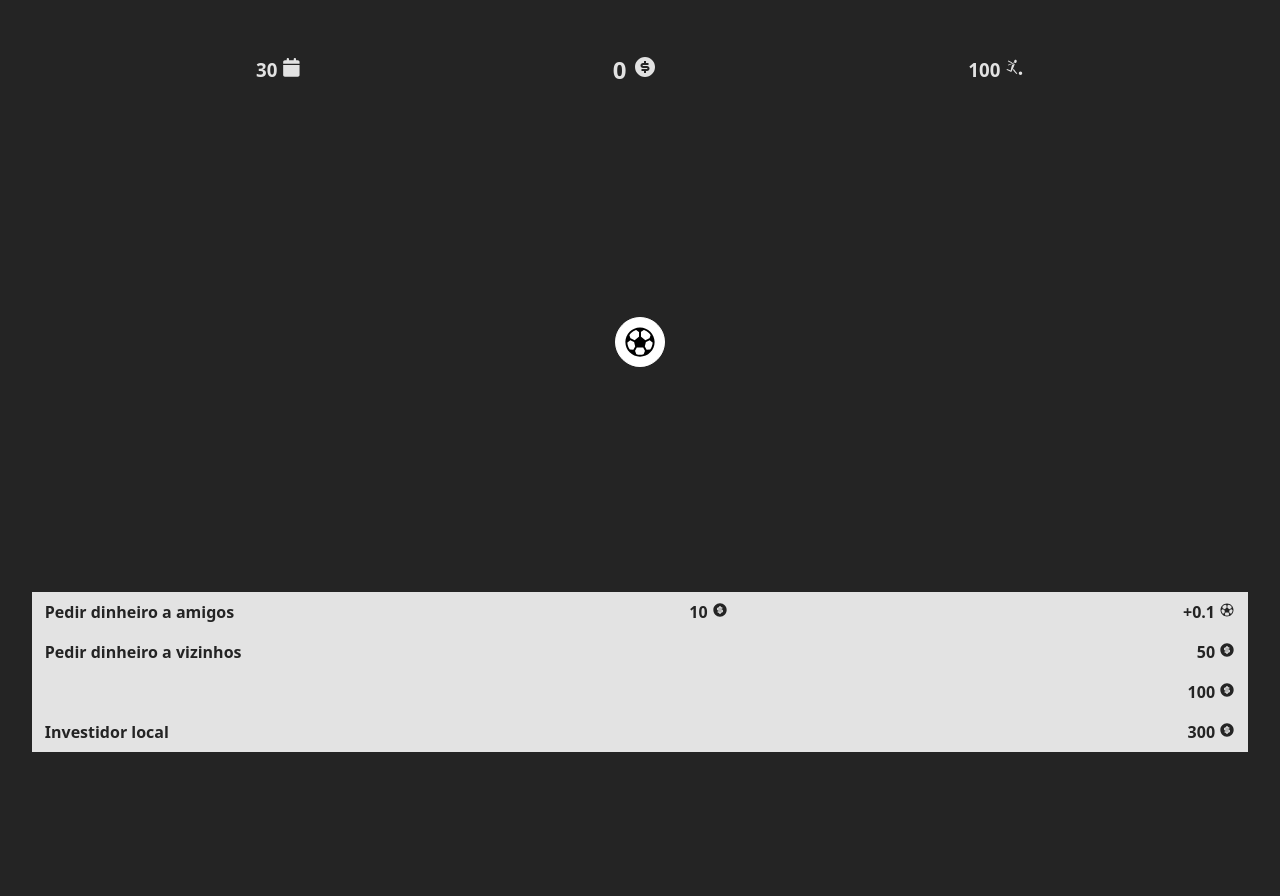
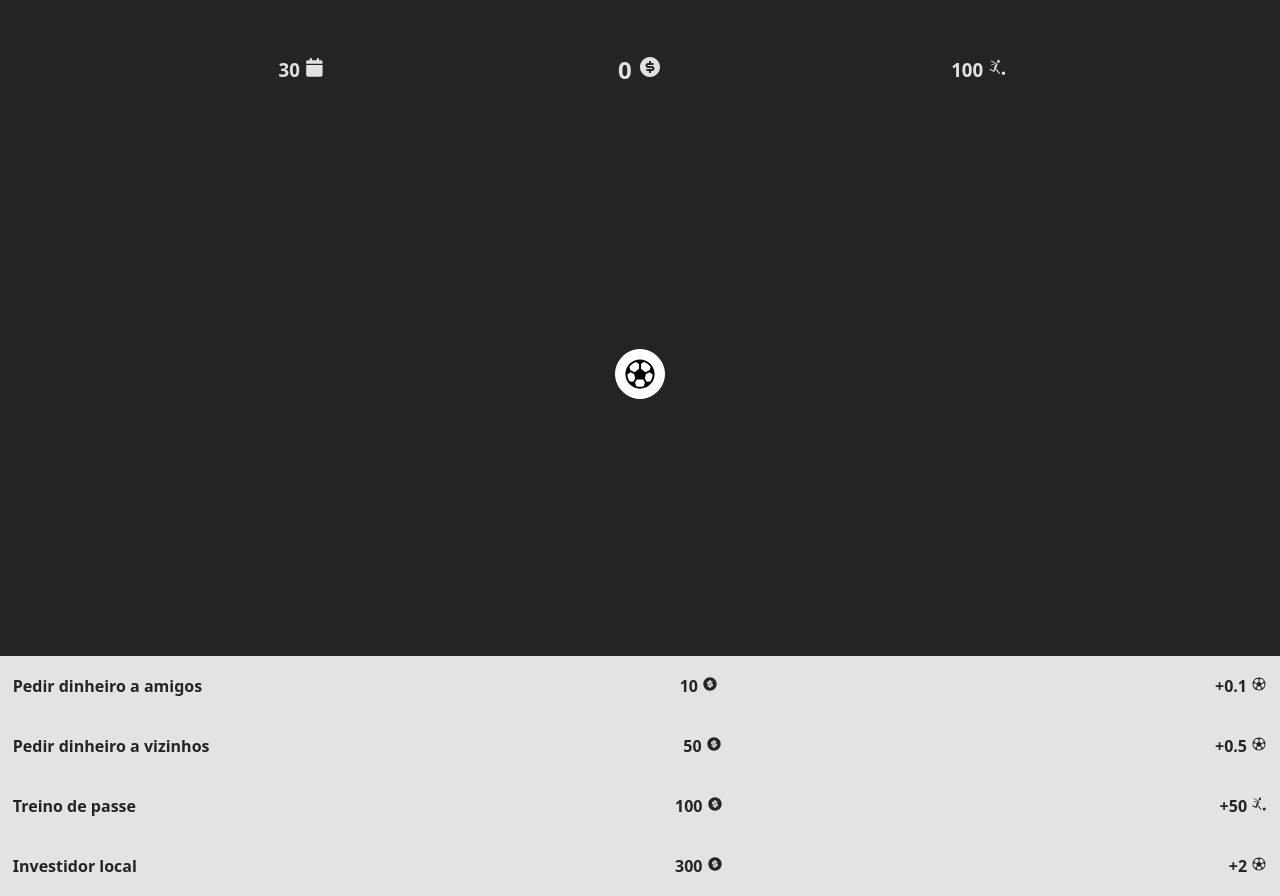
Before and after one commit to jeancarloslima/jogo-clicker-futebol, a React (Vite) app: page / in a window 1280 px wide. Before the commit the page ends 800 px from the top, so only its background shows below. Built offline with nearby package versions, Linux system fonts and the light colour scheme.

Commit message:
Ajustando design da tela de melhorias

```diff
--- a/src/App.css
+++ b/src/App.css
@@ -8,7 +8,7 @@
 .app {
   width: 100%;
   min-height: 100dvh;
-  padding: 2rem;
+  padding: 2rem 2rem 0 2rem;
   display: flex;
   flex-direction: column;
   align-items: center;
@@ -16,8 +16,7 @@
 }
 
 header,
-main,
-footer {
+main {
   width: 100%;
 }
 
@@ -30,3 +29,13 @@ footer {
   justify-content: space-between;
   margin: auto;
 }
+
+.header-container h2,
+.header-container h3 {
+  min-width: 90px;
+}
+
+footer {
+  width: 100dvw;
+  height: 160px;
+}
--- a/src/components/TelaClicker/tela-clicker.css
+++ b/src/components/TelaClicker/tela-clicker.css
@@ -16,8 +16,8 @@
     transition: .3s;
 }
 
-.botao-click:hover {
+/* .botao-click:hover {
     background-color: #32e732;
     border-color: #32e732;
     color: #FFF;
-}
+} */
--- a/src/components/TelaMelhorias/index.jsx
+++ b/src/components/TelaMelhorias/index.jsx
@@ -1,6 +1,7 @@
 import './tela-melhorias.css';
 import { RiMoneyDollarCircleFill } from 'react-icons/ri';
 import { IoIosFootball } from 'react-icons/io';
+import { GiSoccerKick } from 'react-icons/gi';
 
 export default function TelaMelhorias() {
     return (
@@ -14,14 +15,17 @@ export default function TelaMelhorias() {
                 <li className="item-melhoria">
                     <span className='nome-melhoria'>Pedir dinheiro a vizinhos</span>
                     <span className="custo-melhoria">50 <RiMoneyDollarCircleFill /></span>
+                    <span className="efeito-melhoria">+0.5 <IoIosFootball /></span>
                 </li>
                 <li className="item-melhoria">
-                    <span className='nome-melhoria'></span>
+                    <span className='nome-melhoria'>Treino de passe</span>
                     <span className="custo-melhoria">100 <RiMoneyDollarCircleFill /></span>
+                    <span className="efeito-melhoria">+50 <GiSoccerKick /></span>
                 </li>
                 <li className="item-melhoria">
                     <span className='nome-melhoria'>Investidor local</span>
                     <span className="custo-melhoria">300 <RiMoneyDollarCircleFill /></span>
+                    <span className="efeito-melhoria">+2 <IoIosFootball /></span>
                 </li>
             </ul>
         </div>
--- a/src/components/TelaMelhorias/tela-melhorias.css
+++ b/src/components/TelaMelhorias/tela-melhorias.css
@@ -10,10 +10,25 @@
     align-items: center;
     justify-content: space-between;
     width: 100%;
-    height: 40px;
+    height: 60px;
     padding: 0 .8rem;
     background-color: #ffffffde;
     color: #242424;
     font-weight: 600;
     cursor: pointer;
 }
+
+.nome-melhoria {
+    min-width: 180px;
+    text-align: left;
+}
+
+.custo-melhoria {
+    min-width: 50px;
+    text-align: left;
+}
+
+.efeito-melhoria {
+    min-width: 60px;
+    text-align: right;
+}
```
